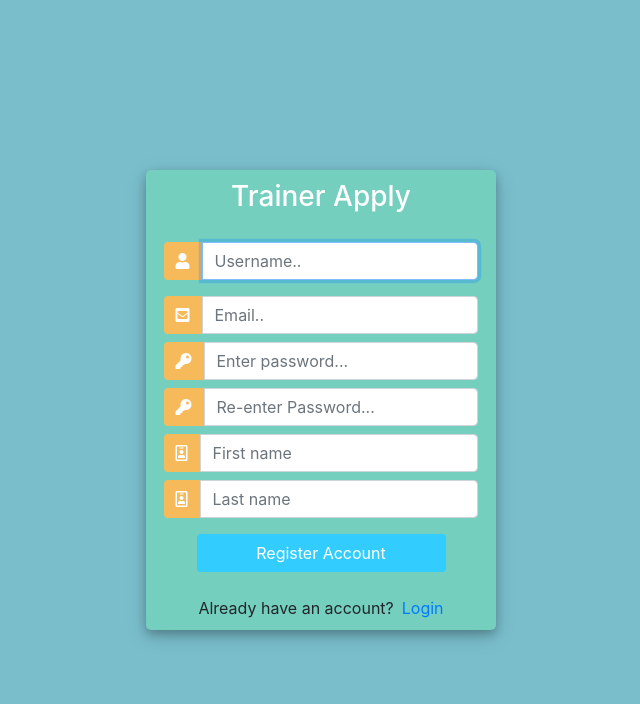
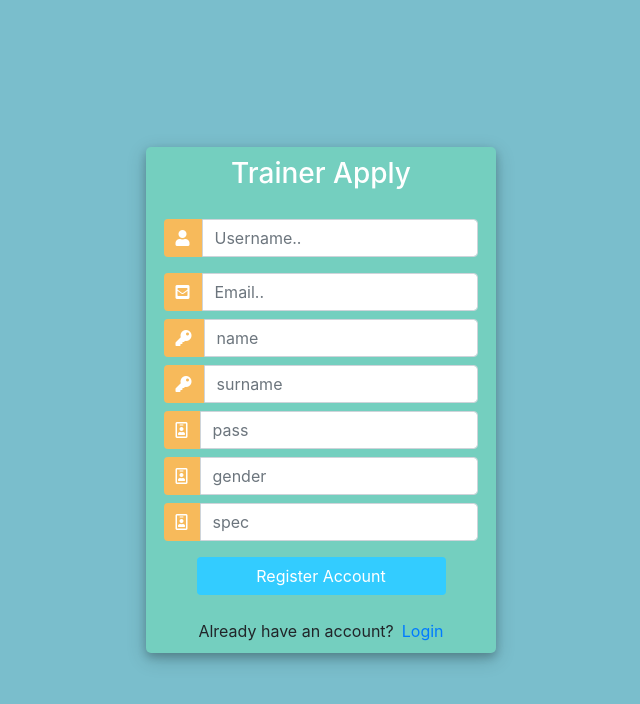
Before and after one commit to JIRATxJIRAPAT/Bigmuscle, a Django app: page /trainer/apply in a window 1280 px wide. Shown: the top 704 px of the page, without its empty margins (319-959 px from the left). Run offline with Django 3.2, Linux system fonts and the light colour scheme; some libraries are stand-ins or nearby versions.

Commit message:
create tr obj.only

```diff
--- a/Trainer/forms.py
+++ b/Trainer/forms.py
@@ -5,10 +5,10 @@ from django import forms
 from .models import *
 
 
-class CreateUserTRForm(UserCreationForm):
+class CreateUserTRForm(ModelForm):
     email = forms.EmailField(required=True)
 
     class Meta:
-        model = User
-        fields = ['username', 'email', 'password1',
-                  'password2', 'first_name', 'last_name', ]
+        model = Trainer
+        fields = ['user','name','surname' ,'email', 'password',
+                  'specialist', 'gender', ]
--- a/Trainer/models.py
+++ b/Trainer/models.py
@@ -5,14 +5,14 @@ from django.dispatch import receiver
 # Create your models here.
 
 class Trainer(models.Model):
-    user = models.OneToOneField(User, on_delete=models.CASCADE, blank=True)
+    user = models.CharField(max_length=10)
+    email = models.EmailField()
+    name = models.CharField(max_length=20)
+    surname = models.CharField(max_length=20)
+    password = models.CharField(max_length=50)
     gender = models.CharField(max_length=20)
     specialist = models.CharField(max_length=100)
     approve = models.BooleanField(default=False)
+
     def __str__(self):
-        return f"{self.user.username} {self.approve}"
-
-    @receiver(post_save, sender=User)
-    def create_user_picks(sender, instance, created, **kwargs):
-        if created:
-            Trainer.objects.create(user=instance)
+        return f" {self.approve}"
--- a/Trainer/templates/trainer/registerTR.html
+++ b/Trainer/templates/trainer/registerTR.html
@@ -81,7 +81,7 @@
 							<div class="input-group-append">
 								<span class="input-group-text"><i class="fas fa-user"></i></span>
 							</div>
-							{{form.username}}
+							{{form.user}}
 						</div>
 						<div class="input-group mb-2">
 							<div class="input-group-append">
@@ -93,25 +93,31 @@
 							<div class="input-group-append">
 								<span class="input-group-text"><i class="fas fa-key"></i></span>
 							</div>
-							{{form.password1}}
+							{{form.name}}
 						</div>
 						<div class="input-group mb-2">
 							<div class="input-group-append">
 								<span class="input-group-text"><i class="fas fa-key"></i></span>
 							</div>
-							{{form.password2}}
+							{{form.surname}}
 						</div>
 						<div class="input-group mb-2">
 							<div class="input-group-append">
 								<span class="input-group-text"><i class="far fa-id-badge"></i></span>
 							</div>
-							{{form.first_name}}
+							{{form.password}}
 						</div>
 						<div class="input-group mb-2">
 							<div class="input-group-append">
 								<span class="input-group-text"><i class="far fa-id-badge"></i></span>
 							</div>
-							{{form.last_name}}
+							{{form.gender}}
+						</div>
+						<div class="input-group mb-2">
+							<div class="input-group-append">
+								<span class="input-group-text"><i class="far fa-id-badge"></i></span>
+							</div>
+							{{form.specialist}}
 						</div>
 
 
@@ -142,11 +148,11 @@
 		var form_fields = document.getElementsByTagName('input')
 		form_fields[1].placeholder='Username..';
 		form_fields[2].placeholder='Email..';
-		form_fields[3].placeholder='Enter password...';
-		form_fields[4].placeholder='Re-enter Password...';
-		form_fields[5].placeholder='First name';
-		form_fields[6].placeholder='Last name';
-
+		form_fields[3].placeholder='name';
+		form_fields[4].placeholder='surname';
+		form_fields[5].placeholder='pass';
+		form_fields[6].placeholder='gender';
+		form_fields[7].placeholder='spec';
 		for (var field in form_fields){
 			form_fields[field].className += ' form-control'
 		}
--- a/Trainer/views.py
+++ b/Trainer/views.py
@@ -6,6 +6,7 @@ from django.shortcuts import get_object_or_404
 from django.contrib import messages
 from .forms import CreateUserTRForm
 from django.contrib.auth.forms import UserCreationForm
+from django.contrib.auth.models import User
 
 
 
@@ -15,9 +16,12 @@ def registerPageTR(request):
     if request.method == 'POST':
         form = CreateUserTRForm(request.POST)
         if form.is_valid():
+
             user = form.save()
             login(request, user)
             messages.success(request, "Registration successful.")
             return redirect("home:index")
     context = {'form': form}
     return render(request, 'Trainer/registerTR.html', context)
+
+#user = User.objects.create_user(value['user'], value['email'], value['password'])
--- a/Users/models.py
+++ b/Users/models.py
@@ -16,6 +16,7 @@ class Customer(models.Model):
     track_customer = models.OneToOneField('Tracking.Tracks', related_name="tracks_owner",on_delete=models.CASCADE,null=True)
     profile_pic = models.ImageField(null=True, blank=True)
     is_trainer = models.BooleanField(default=False)
+
     def __str__(self):
         return f"{self.user} {self.id}"
 
```
Also changed, not shown: Courses/migrations/0001_initial.py, Courses/migrations/0002_course_teach.py (deleted), Courses/migrations/0003_alter_course_teach.py (deleted), News/migrations/0001_initial.py, Tracking/migrations/0001_initial.py, Tracking/migrations/0002_initial.py (deleted), Tracking/migrations/0003_alter_tracks_track_trainer.py (deleted), Trainer/migrations/0001_initial.py, Users/migrations/0001_initial.py, Users/migrations/0002_auto_20211106_0011.py (deleted), db.sqlite3.
